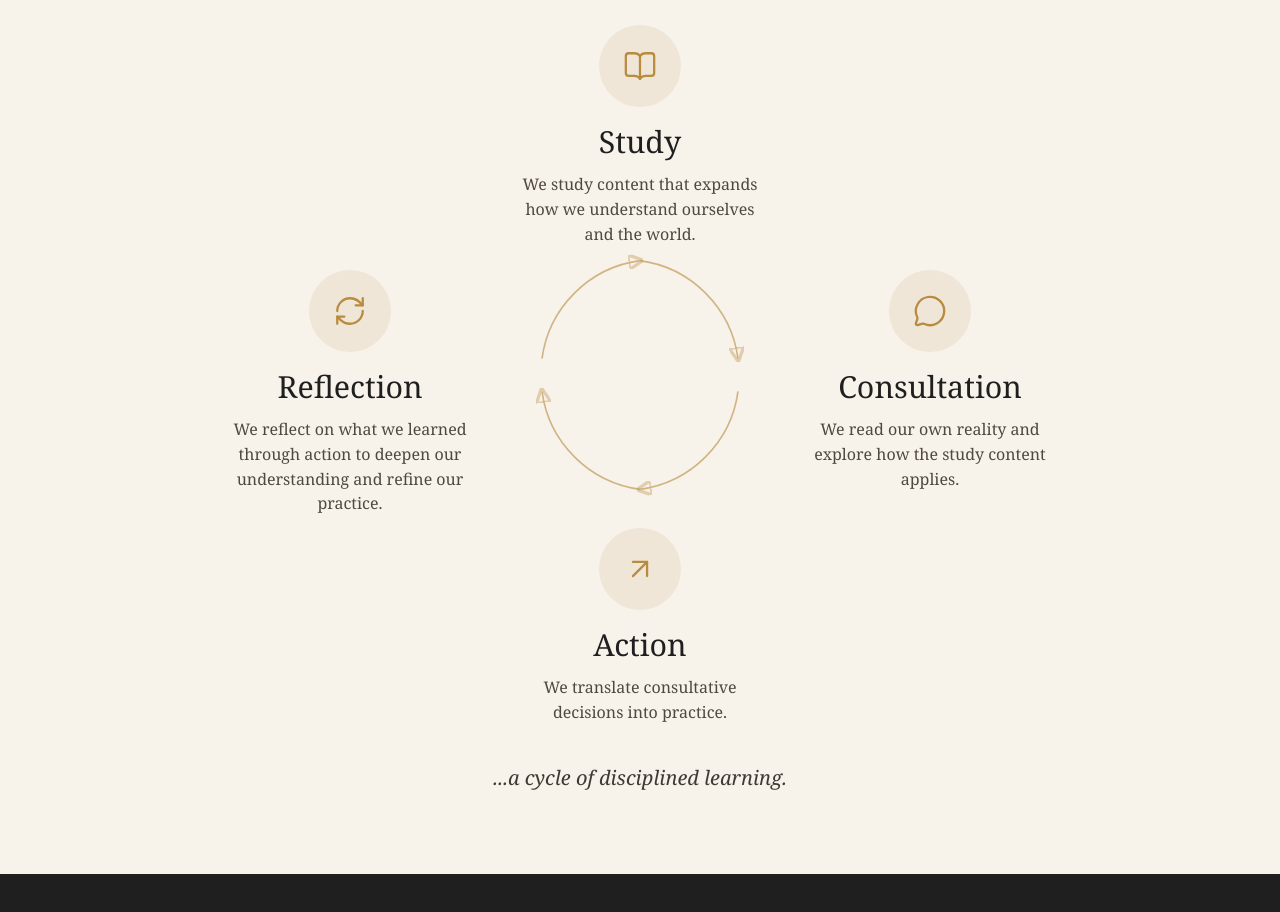
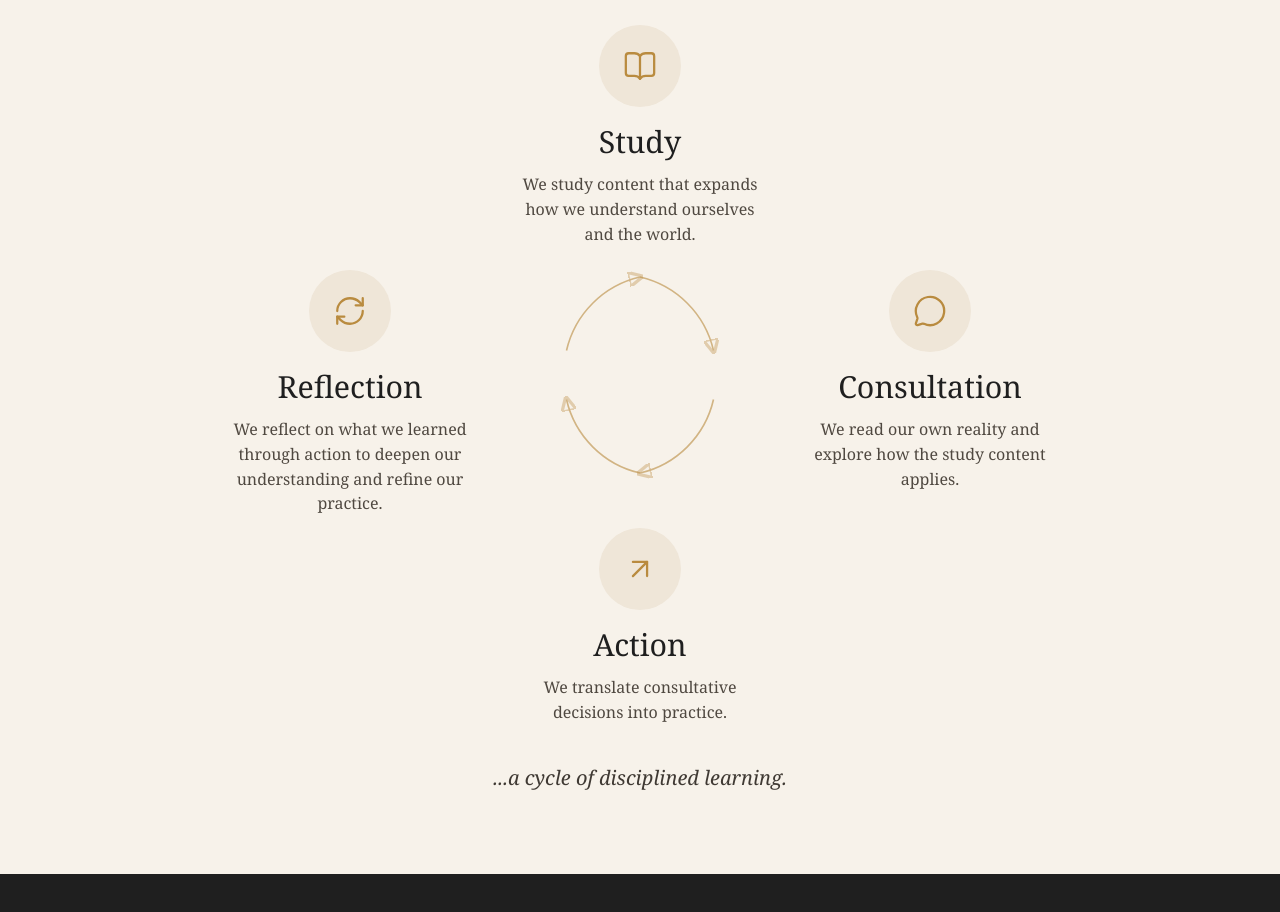
Before and after one commit to travisbirchattba/the-stage-beyond-site, a React (Vite) app: page / in a window 1280 px wide. Shown: the part 1400-2312 px from the top of the page. Built offline with nearby package versions, Linux system fonts and the light colour scheme.

Commit message:
Update main.jsx

```diff
--- a/src/main.jsx
+++ b/src/main.jsx
@@ -43,10 +43,10 @@ function App() {
               </marker>
             </defs>
 
-<path d="M300 160 A140 140 0 0 1 420 280" markerEnd="url(#arrow)" />
-<path d="M420 320 A140 140 0 0 1 300 440" markerEnd="url(#arrow)" />
-<path d="M300 440 A140 140 0 0 1 180 320" markerEnd="url(#arrow)" />
-<path d="M180 280 A140 140 0 0 1 300 160" markerEnd="url(#arrow)" />
+<path d="M300 180 A120 120 0 0 1 390 270" markerEnd="url(#arrow)" />
+<path d="M390 330 A120 120 0 0 1 300 420" markerEnd="url(#arrow)" />
+<path d="M300 420 A120 120 0 0 1 210 330" markerEnd="url(#arrow)" />
+<path d="M210 270 A120 120 0 0 1 300 180" markerEnd="url(#arrow)" />
           </svg>
 
           <CycleStep className="top" icon={<BookOpen />} title="Study">
```
